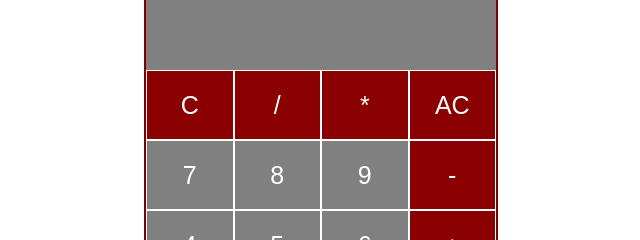
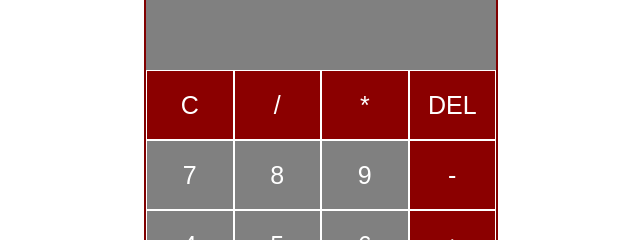
Before and after one commit to AustineJ101/Calculator, a plain HTML site: page index.html in a window 1280 px wide. Shown: the part 238-478 px from the top of the page, 319-959 px from the left. Drawn offline with Linux system fonts and the light colour scheme.

Commit message:
change button name
Change the delete btn name from AC to DEL to better communicate it's function
to the user

```diff
--- a/index.html
+++ b/index.html
@@ -21,7 +21,7 @@
         <button id="clearBtn">C</button>
         <button id="operator">/</button>
         <button id="operator">*</button>
-        <button id="deleteBtn">AC</button>
+        <button id="deleteBtn">DEL</button>
       </div>
 
       <div class="bottom-sect">
```
